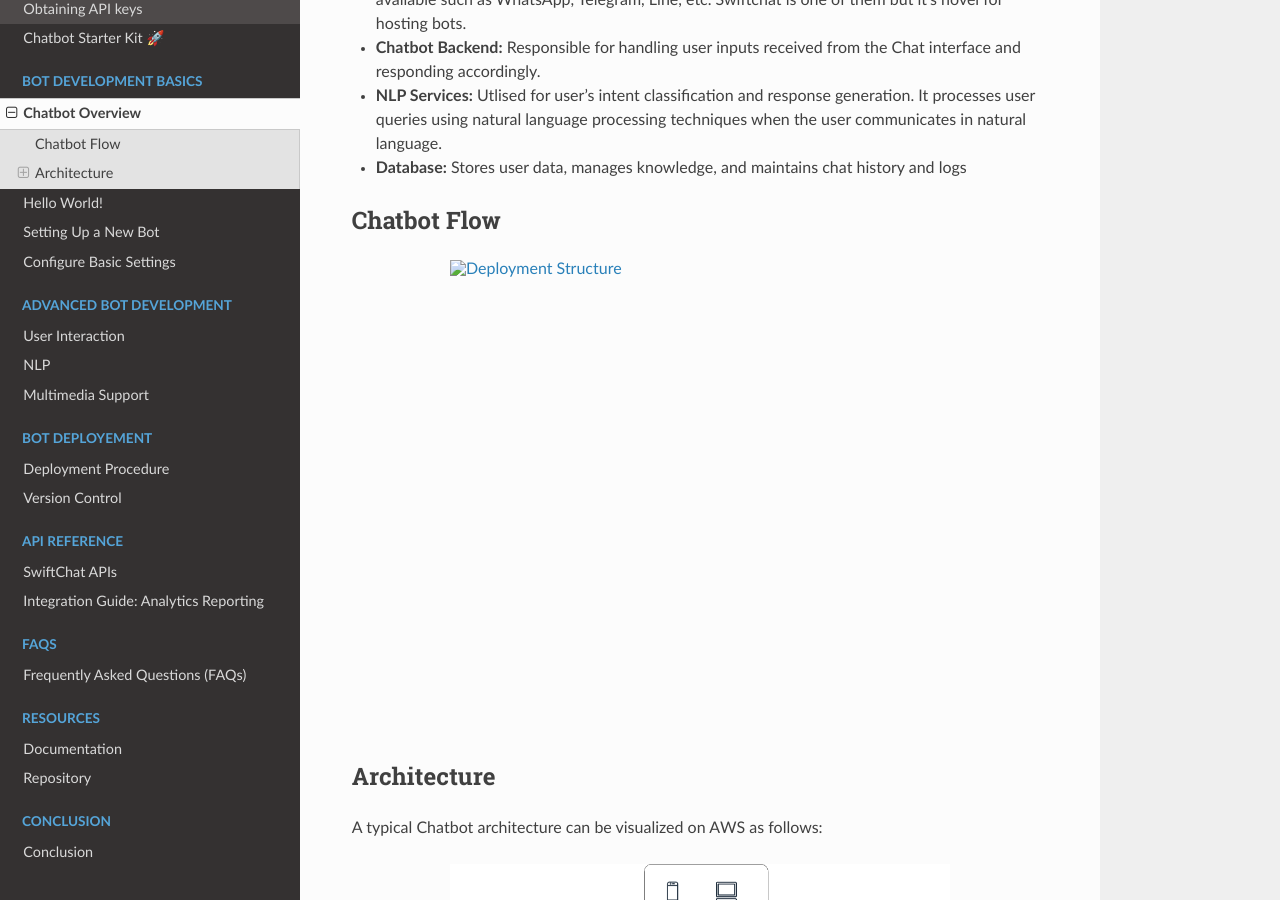
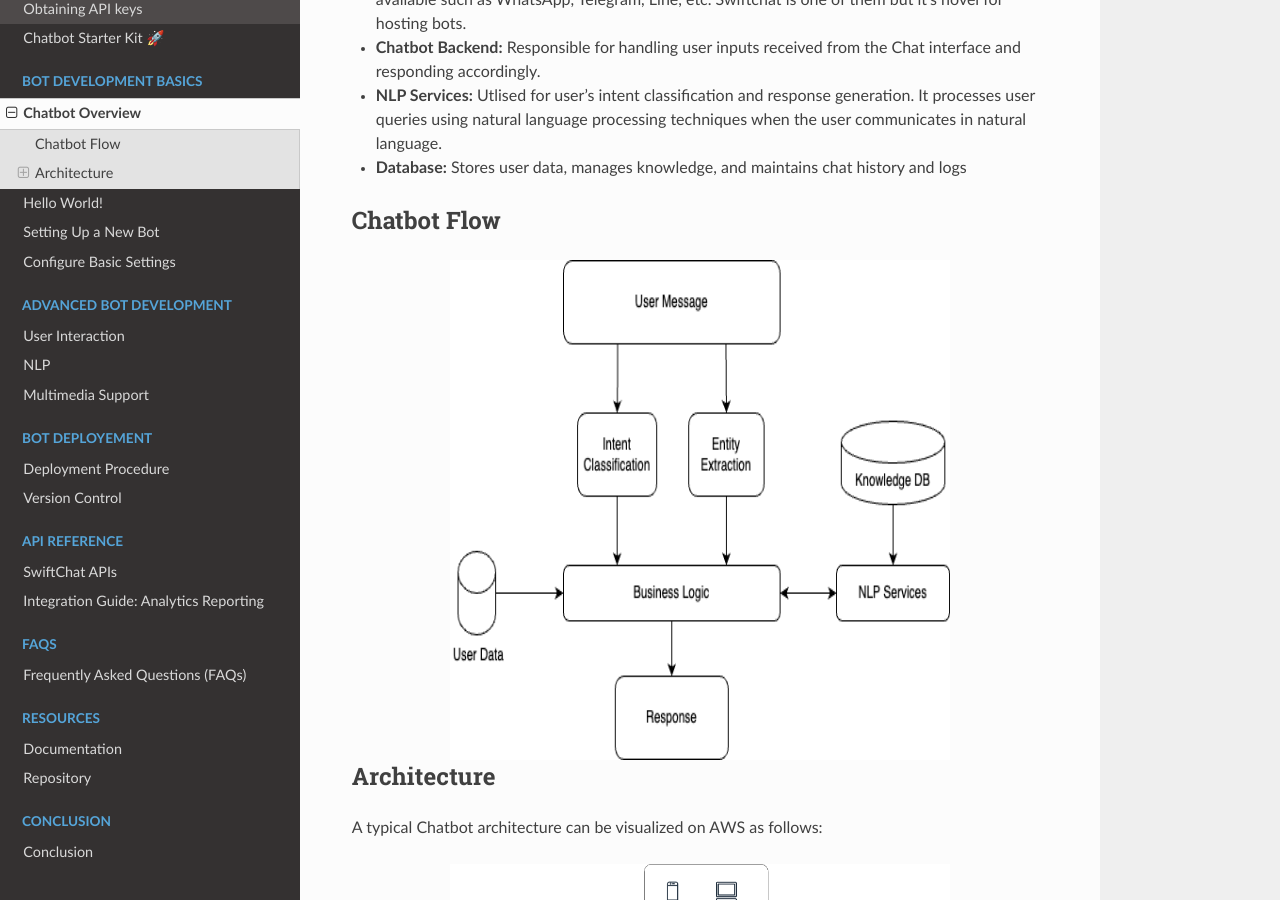
Before and after one commit to Priyanka-sharma181/Chatbot-Development-Guide, a Sphinx documentation site: the page built from docs/source/chatbot_overview.rst, in a window 1280 px wide and 900 px high, scrolled down 340 px. Built offline with Sphinx 7.4.7 and the Read the Docs theme 2.0.0, drawn with Linux system fonts in a browser that asks for light colours.

Commit message:
Update chatbot_overview.rst

```diff
--- a/docs/source/chatbot_overview.rst
+++ b/docs/source/chatbot_overview.rst
@@ -10,7 +10,7 @@ A typical chatbot solution comprises the following components:
 
 Chatbot Flow
 ~~~~~~~~~~~~~~~~~~~~~~~
-.. image:: ../images/chat_bot_images/Chatbot_Flow.png
+.. image:: ../images/create_bot_images/Chatbot_Flow.png
    :alt: Deployment Structure
    :width: 500
    :height: 500
```
